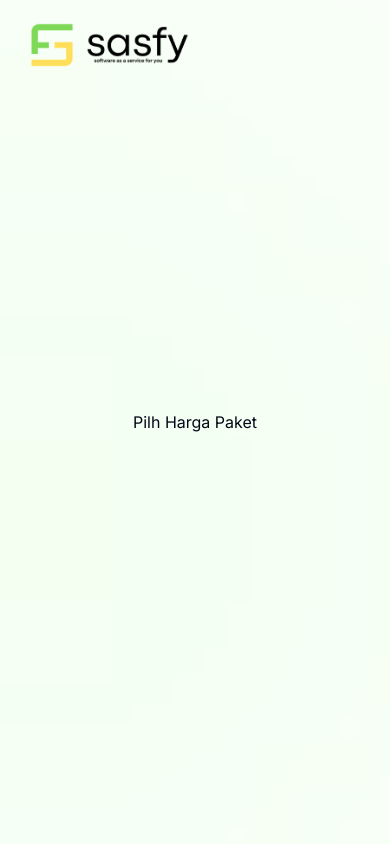
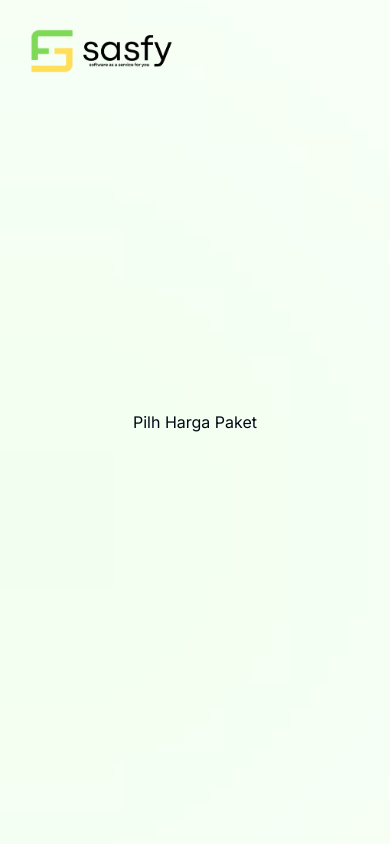
Before and after one commit to KhafidzHaikal/Sasfy-Company, a Next.js app: page /harga in a window 390 px wide. Shown: the top 844 px of the page. Built offline with nearby package versions, Linux system fonts and the light colour scheme.

Commit message:
update background

```diff
--- a/src/app/components/Navbar.tsx
+++ b/src/app/components/Navbar.tsx
@@ -14,7 +14,7 @@ export default function Navbar() {
 
   return (
     <nav className="flex justify-between items-center w-full container p-4 absolute left-0 right-0 mx-auto md:-mt-10 lg:-mt-10">
-      <div className="inline-flex items-center -mt-14 md:mt-0 lg:mt-0 -ml-4">
+      <div className="inline-flex items-center -mt-10 md:mt-0 lg:mt-0 -ml-4 w-[150px]">
         <Image
           src="/images/5.png"
           width={80}
--- a/src/app/globals.css
+++ b/src/app/globals.css
@@ -115,7 +115,6 @@
 
 .ellipse-1 {
   top: 10rem;
-
   background-color: #FFC728;
   filter: blur(500px);
 
@@ -123,7 +122,7 @@
 
 .ellipse-2 {
   background-color: #4BFF32;
-  filter: blur(1000px);
+  filter: blur(500px);
 
 }
 
--- a/src/app/page.tsx
+++ b/src/app/page.tsx
@@ -22,7 +22,7 @@ export default function Home() {
   return (
     <main className="w-full">
       <Navbar />
-      <div className="ellipse-1 w-[250px] xl:w-[30rem] h-[400px] -z-20 absolute lg:left-[60rem]"></div>
+      <div className="ellipse-1 w-[250px] xl:w-[30rem] h-[400px] -z-10 absolute lg:left-[60rem] right-0"></div>
       <div className="ellipse-2 w-[400px] h-[400px] -z-20 absolute left-[-10rem] top-[20rem]"></div>
       <div className="container">
         <section
```
